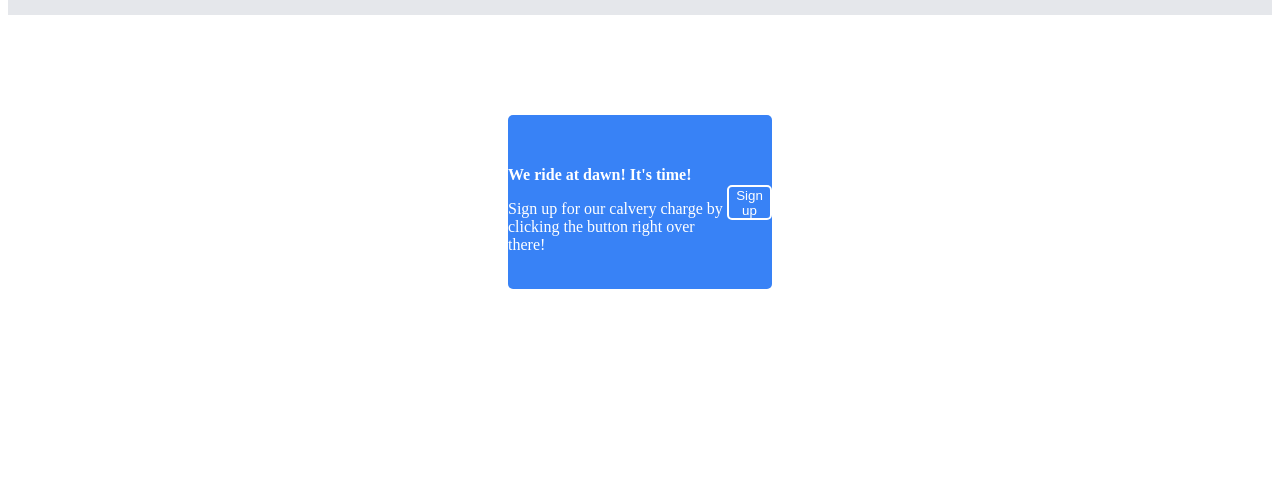
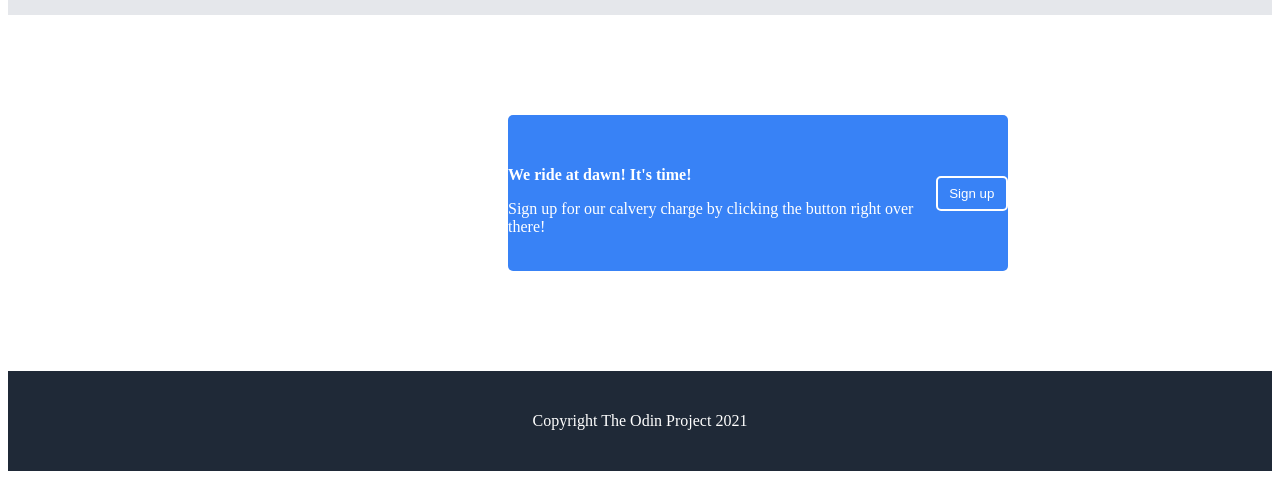
Before and after one commit to gerby876/odin_landingpage, a plain HTML site: page index.html in a window 1280 px wide. Shown: the part 561-1040 px from the top of the page. Before the commit the page ends 950 px from the top, so only its background shows below. Drawn offline with Linux system fonts and the light colour scheme.

Commit message:
Add copyright to bottom of page style copyright

```diff
--- a/index.html
+++ b/index.html
@@ -44,6 +44,6 @@
         </div>
         <button class="call_2"> Sign up</button>
     </div>
-
+    <div class="copy"> Copyright The Odin Project 2021 </div>
 </body>
 </html>
--- a/style.css
+++ b/style.css
@@ -61,6 +61,7 @@ p {
     padding: 35px 0px;
     border-radius: 5px;
     align-items: center;
+    min-width: 500px;
 }
 
 .action {
@@ -78,3 +79,13 @@ p {
     height: 35px;
     width: 75px;
 }
+
+.copy {
+    background-color: #1F2937;
+    color: white;
+    display: flex;
+    flex: 1;
+    justify-content: center;
+    align-items: center;
+    min-height: 100px;
+}
```
